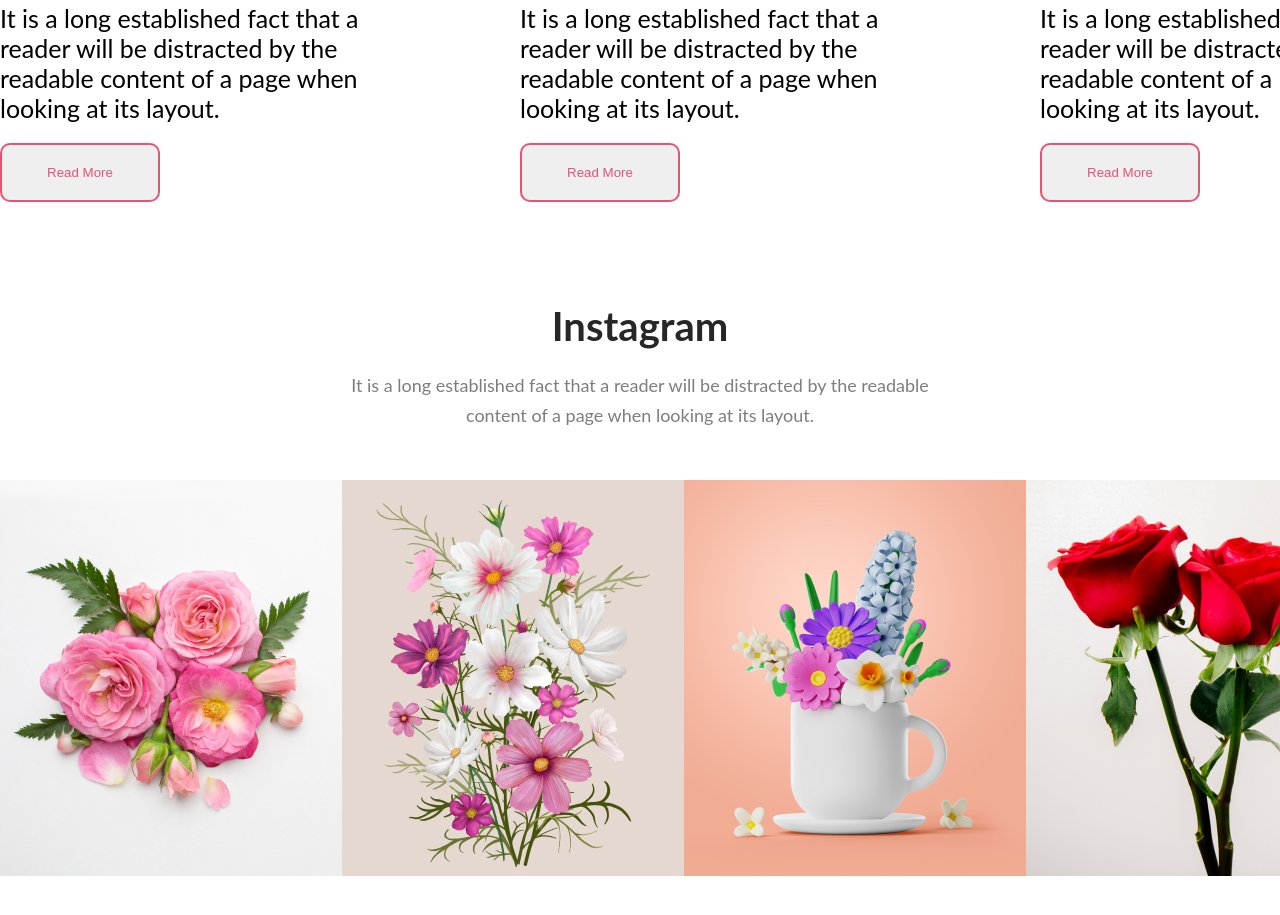
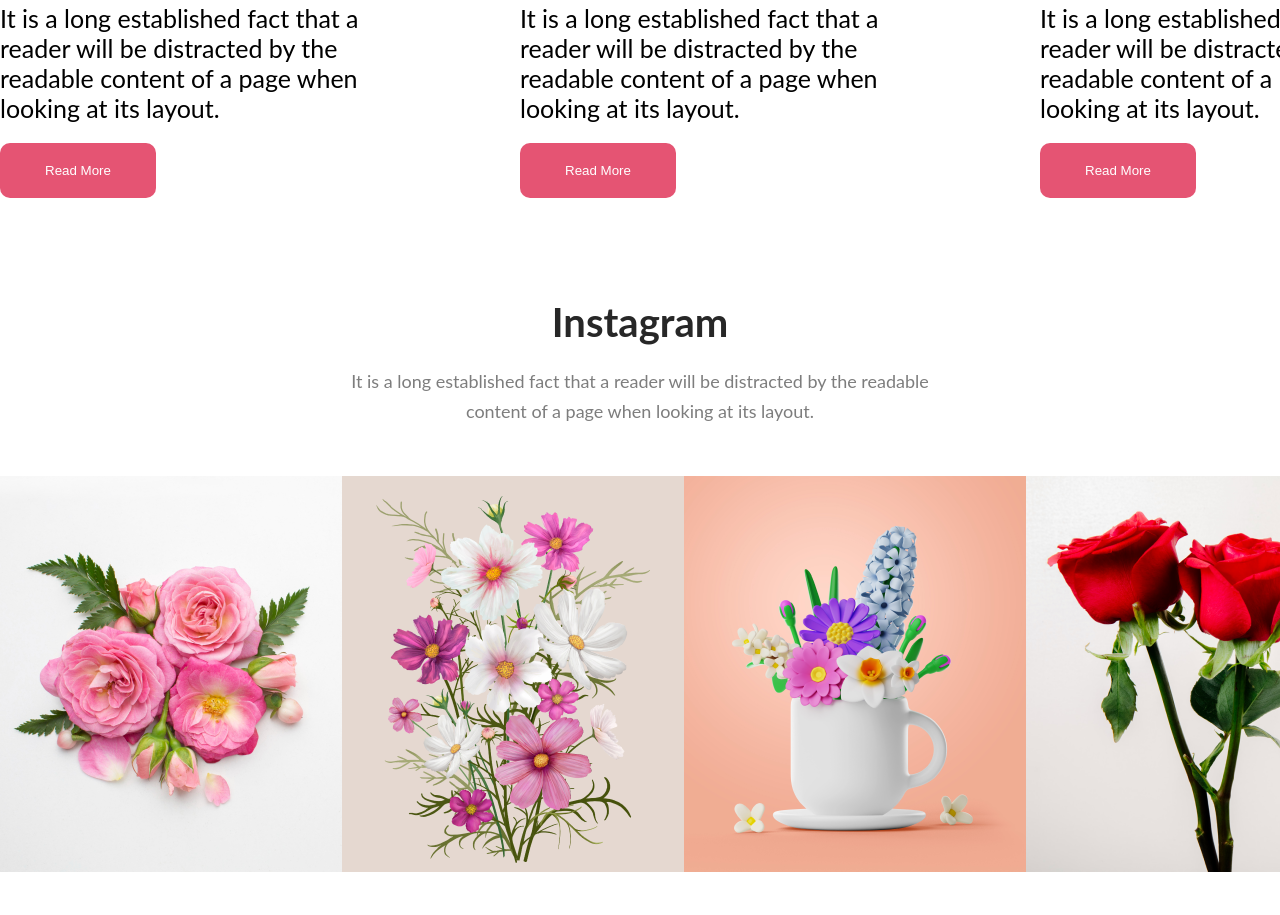
Before and after one commit to Mridul54/flower-shop-assignment, a plain HTML site: page index.html in a window 1280 px wide. Shown: the part 3782-4697 px from the top of the page. Drawn offline with Linux system fonts and the light colour scheme.

Commit message:
added button

```diff
--- a/index.html
+++ b/index.html
@@ -83,19 +83,19 @@
                         <img class="blog-img" src="./Flower Asset/blog1.jpg" alt="">
                         <p class="time">03 MAR, 2023</p>
                         <p class="blog-des">It is a long established fact that a reader will be distracted by the readable content of a page when looking at its layout.</p>
-                        <button class="button">Read More</button>
+                        <button class="btn">Read More</button>
                     </div>
                     <div class="blog-picture1">
                         <img class="blog-img" src="./Flower Asset/blog2.jpg" alt="">
                         <p class="time">23 APR, 2023</p>
                         <p class="blog-des">It is a long established fact that a reader will be distracted by the readable content of a page when looking at its layout.</p>
-                        <button class="button">Read More</button>
+                        <button class="btn">Read More</button>
                     </div>
                     <div class="blog-picture1">
                         <img class="blog-img" src="./Flower Asset/blog3.jpg" alt="">
                         <p class="time">14 JUNE, 2023</p>
                         <p class="blog-des">It is a long established fact that a reader will be distracted by the readable content of a page when looking at its layout.</p>
-                        <button class="button">Read More</button>
+                        <button class="btn">Read More</button>
                     </div>
                 </div>
             </section>
```
